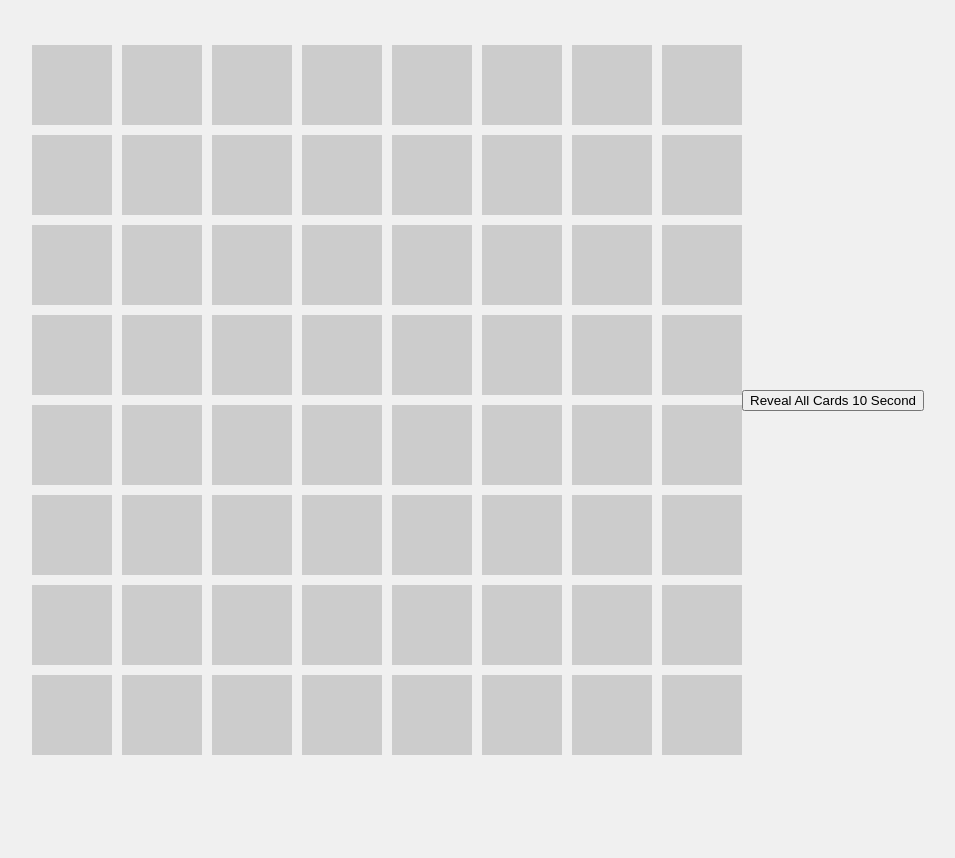
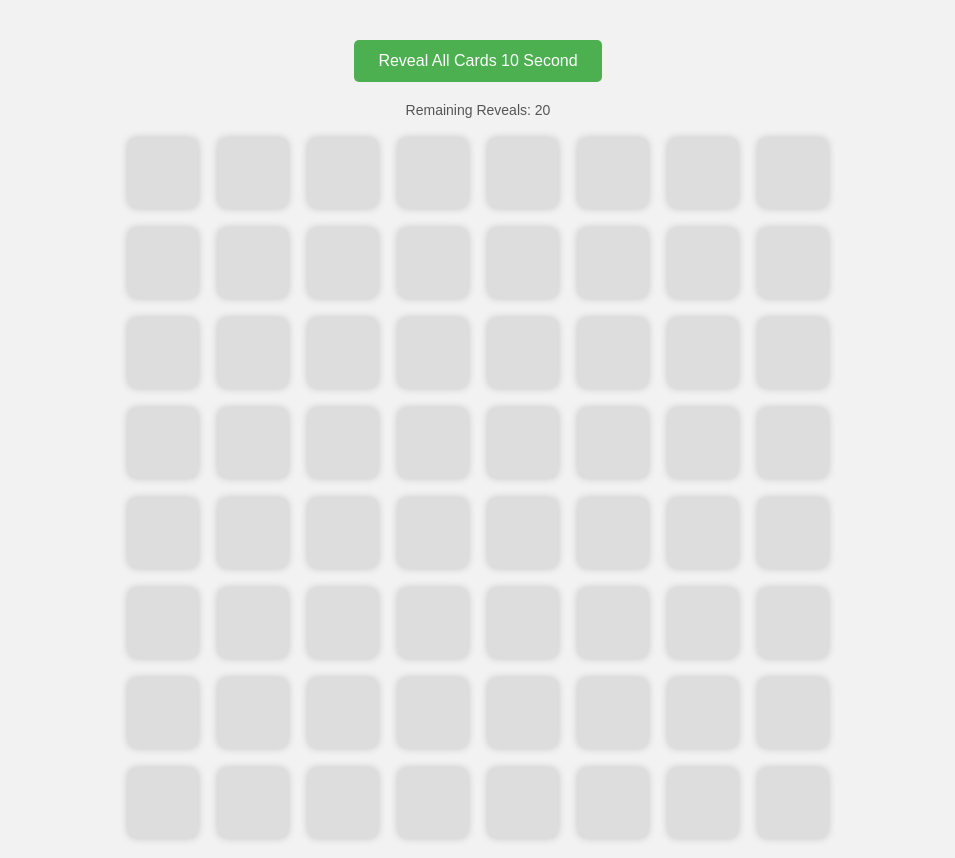
Before and after one commit to DuongNamPhong2804/MindX-NCT-JSI23, a website: page Dự Án Cuối Khóa/index.html in a window 1280 px wide. Shown: the whole page, without its empty margins (162-1117 px from the left). Before the commit the page ends 800 px from the top, so only its background shows below. Drawn offline with Linux system fonts and the light colour scheme.

Commit message:
Add reveal all button and display remaining reveals

```diff
--- a/Dự Án Cuối Khóa/index.html
+++ b/Dự Án Cuối Khóa/index.html
@@ -9,12 +9,15 @@
 </head>
 
 <body>
+  <!-- Container cho nút và đặt id cho container -->
+  <div id="revealAllBtnContainer">
+    <button id="revealAllBtn">Reveal All Cards 10 Second</button>
+    <div id="revealCountDisplay">Remaining Reveals: 20</div>
+  </div>
+
   <div id="memory-game"></div>
 
-  <!-- Thêm nút vào đây -->
-  <button id="revealAllBtn">Reveal All Cards 10 Second</button>
-
-<script src="scripts.js"></script>
+  <script src="scripts.js"></script>
 </body>
 
 </html>
--- a/Dự Án Cuối Khóa/scripts.js
+++ b/Dự Án Cuối Khóa/scripts.js
@@ -6,6 +6,7 @@ document.addEventListener('DOMContentLoaded', function () {
   const memoryGame = document.getElementById('memory-game');
   let flippedCards = [];
   let revealCount = 0;
+  let totalRevealLimit = 20;
 
   shuffledColors.forEach((color, index) => {
     const card = document.createElement('div');
@@ -13,13 +14,18 @@ document.addEventListener('DOMContentLoaded', function () {
     card.dataset.color = color;
     card.addEventListener('click', flipCard);
     memoryGame.appendChild(card);
+
+    card.style.width = `${(700 - 20 * 7) / 8}px`;
+    card.style.height = `${(700 - 20 * 7) / 8}px`;
   });
 
-  // Thêm nút revealAllBtn
   const revealAllBtn = document.getElementById('revealAllBtn');
+  const revealCountDisplay = document.getElementById('revealCountDisplay');
+
   revealAllBtn.addEventListener('click', function () {
-    if (revealCount < 2) {
+    if (revealCount < totalRevealLimit) {
       revealCount++;
+      revealCountDisplay.textContent = `Remaining Reveals: ${totalRevealLimit - revealCount}`;
       document.querySelectorAll('.card:not(.flipped)').forEach(card => {
         card.style.backgroundColor = card.dataset.color;
         card.classList.add('flipped');
@@ -29,7 +35,12 @@ document.addEventListener('DOMContentLoaded', function () {
           card.style.backgroundColor = '#ccc';
           card.classList.remove('flipped');
         });
-      }, 10000);
+      }, 5000);
+    }
+
+    if (revealCount === totalRevealLimit) {
+      revealAllBtn.style.display = 'none';
+      revealCountDisplay.style.display = 'none';
     }
   });
 
--- a/Dự Án Cuối Khóa/styles.css
+++ b/Dự Án Cuối Khóa/styles.css
@@ -2,29 +2,50 @@ body {
   display: flex;
   align-items: center;
   justify-content: center;
-  height: 100vh;
+  min-height: 100vh;
   margin: 0;
-  background-color: #f0f0f0;
+  background-color: #f2f2f2;
   font-family: 'Arial', sans-serif;
+  flex-direction: column; /* Để căn giữa theo chiều dọc */
 }
 
 #memory-game {
   display: grid;
-  grid-template-columns: repeat(8, 80px);
-  gap: 10px;
+  grid-template-columns: repeat(8, minmax(0, 1fr));
+  grid-template-rows: repeat(8, minmax(0, 1fr));
+  gap: 20px;
+  max-width: 700px;
+  max-height: 700px;
+  margin: 20px auto;
+}
+
+/* Thêm đoạn CSS mới */
+#revealAllBtnContainer {
+  text-align: center;
+  margin-top: 20px;
+}
+
+#revealCountDisplay {
+  margin-top: 10px;
+  font-size: 14px;
+  color: #555;
 }
 
 .card {
-  width: 80px;
-  height: 80px;
-  background-color: #ccc;
+  width: 100%;
+  height: 100%;
+  background-color: #ddd;
   display: flex;
   align-items: center;
   justify-content: center;
   font-size: 18px;
   font-weight: bold;
+  color: #333;
   cursor: pointer;
   user-select: none;
+  border-radius: 8px;
+  box-shadow: 0 0 8px rgba(0, 0, 0, 0.2);
+  transition: background-color 0.3s ease;
 }
 
 .card.flipped {
@@ -35,3 +56,21 @@ body {
   background-color: #8aff8a !important;
   pointer-events: none;
 }
+
+#revealAllBtn {
+  display: block;
+  margin: 20px auto;
+  padding: 12px 24px;
+  font-size: 16px;
+  background-color: #4caf50;
+  color: #fff;
+  border: none;
+  border-radius: 5px;
+  cursor: pointer;
+  outline: none;
+  transition: background-color 0.3s ease;
+}
+
+#revealAllBtn:hover {
+  background-color: #45a049;
+}
```
